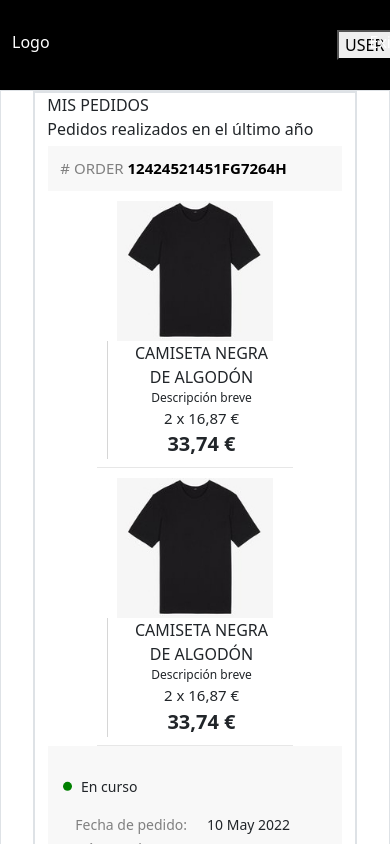
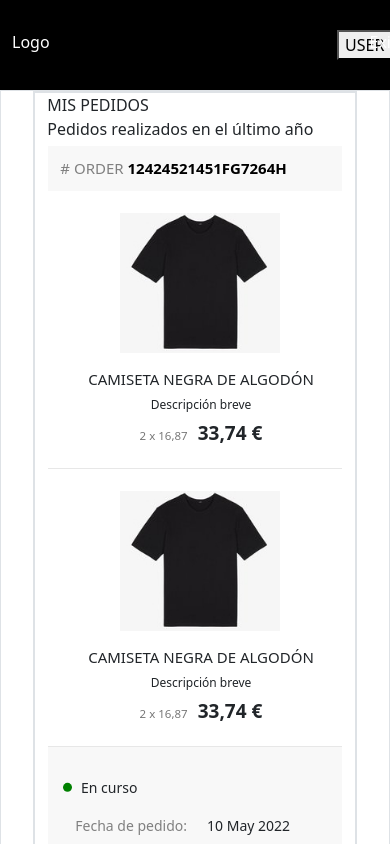
Before and after one commit to NuriaVillaronga/Gestion-Repository, a React (Create React App) app: page / in a window 390 px wide. Shown: the top 844 px of the page. Built offline with nearby package versions, Linux system fonts and the light colour scheme.

Commit message:
responsive Item OK

```diff
--- a/src/App.css
+++ b/src/App.css
@@ -82,6 +82,9 @@ h4 {
 .col-number-order{
   font-size: 15px;
   color: grey;
+}
+.row-xsm-order {
+  display: none !important;
 }
 .col-number-order span{
   font-weight: bold;
@@ -278,7 +281,6 @@ h4 {
     padding-left: 0px !important;
     padding-right: 0px !important;
   }
-
 }
 @media screen and (max-width: 1401px) {
   .col-order, .col-order-value {
@@ -287,8 +289,13 @@ h4 {
   }
 }
 @media screen and (max-width: 1399px) {
-  .row-item {
-    padding: 8px 10px 8px 10px !important;
+  .col-imagen-item img{
+    margin-right: -70px !important;
+  }
+}
+@media screen and (max-width: 1200px) {
+  .col-imagen-item img{
+    margin-right: -35px !important;
   }
 }
 @media screen and (max-width: 1199px) {
@@ -331,6 +338,11 @@ h4 {
     padding: 7px 5px 0px 15px !important;
   }
 }
+@media screen and (max-width: 1094px) {
+  .col-imagen-item img{
+    margin-right: 0px !important;
+  }
+}
 @media screen and (max-width: 1046px) {
   .col-message-reset-pass div{
     width: 85%;
@@ -357,6 +369,9 @@ h4 {
   .col-cancelar-pedido {
     display: none !important;
   }
+  .col-imagen-item img{
+    margin-right: -30px !important;
+  }
 }
 @media screen and (max-width: 888px) {
   .img-pedidos {
@@ -372,8 +387,19 @@ h4 {
   .row-name-product {
     padding: 15px 10px 0px 20px !important;
   }
+  .row-stock-product {
+    padding: 3px 10px 0px 20px !important;
+  }
+}
+@media screen and (max-width: 810px) {
+  .col-imagen-item img{
+    margin-right: -10px !important;
+  }
 }
 @media screen and (max-width: 767px) {
+  .col-information-item {
+    border: none !important;
+  }
   .row-email-reset-pass {
     padding: 20px 12px 10px 12px;
   }
@@ -398,9 +424,29 @@ h4 {
     width: 160px;
     height: 140px;
   }
-  .row-name-product, .row-description-product, .row-stock-product, .row-price-product {
-    padding: 0px 5px 0px 5px !important;
+  .row-name-product, .row-description-product, .row-stock-product, .row-price-product, .row-xsm-order {
+    padding-left: 2px !important;
+    padding-right: 2px !important;
     text-align: center;
+  }
+  .row-xsm-order {
+    display: block !important;
+    padding-top: 5px;
+  }
+  .price-separado-span {
+    font-size: 11.5px;
+    color: rgb(119, 119, 119);
+  }
+  .price-total-span {
+    font-weight: bold;
+    font-size: 19px;
+    padding-left: 10px;
+  }
+  .row-name-product {
+    font-size: 15px
+  }
+  .row-stock-product, .row-price-product {
+    display: none !important;
   }
   .col-order {
     padding-bottom: 0px !important;
--- a/src/components/Item.js
+++ b/src/components/Item.js
@@ -5,10 +5,10 @@ function Item() {
 
   return (<Fragment>
             <div className="row row-item">
-                <div className="col-12 col-md-4 col-xxl-5 col-imagen-item">
+                <div className="col-12 col-md-5 col-lg-5 col-imagen-item">
                     <img className="img-pedidos" src={imagen}></img>
                 </div>
-                <div className="col-12 col-md-8 col-xxl-7 col-information-item">
+                <div className="col-12 col-md-7 col-lg-7 col-information-item">
                     <div className="row row-name-product">
                         <div className="col-12">CAMISETA NEGRA DE ALGODÓN</div>
                     </div>
@@ -21,6 +21,12 @@ function Item() {
                     <div className="row row-price-product">
                         <div className="col-12">33,74 €</div>
                     </div>
+                    <div className="row row-xsm-order">
+                        <div className="col-12">
+                            <span className='price-separado-span'>2 x 16,87</span>
+                            <span className='price-total-span'>33,74 €</span>
+                        </div>
+                    </div>
                 </div>
             </div>
         </Fragment>);
--- a/src/components/Order.js
+++ b/src/components/Order.js
@@ -19,12 +19,12 @@ function Order() {
                 </div>
             </div>
             <div className="row row-items-total">
-                <div className="col-2"></div>
-                <div className="col-8">
+                <div className="col-12 col-lg-1 col-xxl-2"></div>
+                <div className="col-12 col-lg-10 col-xxl-8">
                     <Item></Item>
                     <Item></Item>
                 </div>
-                <div className="col-2"></div>
+                <div className="col-12 col-lg-1 col-xxl-2"></div>
             </div>
             <div className="row row-pedido">
                 <div className="col-12 row-estado-sm">
```
